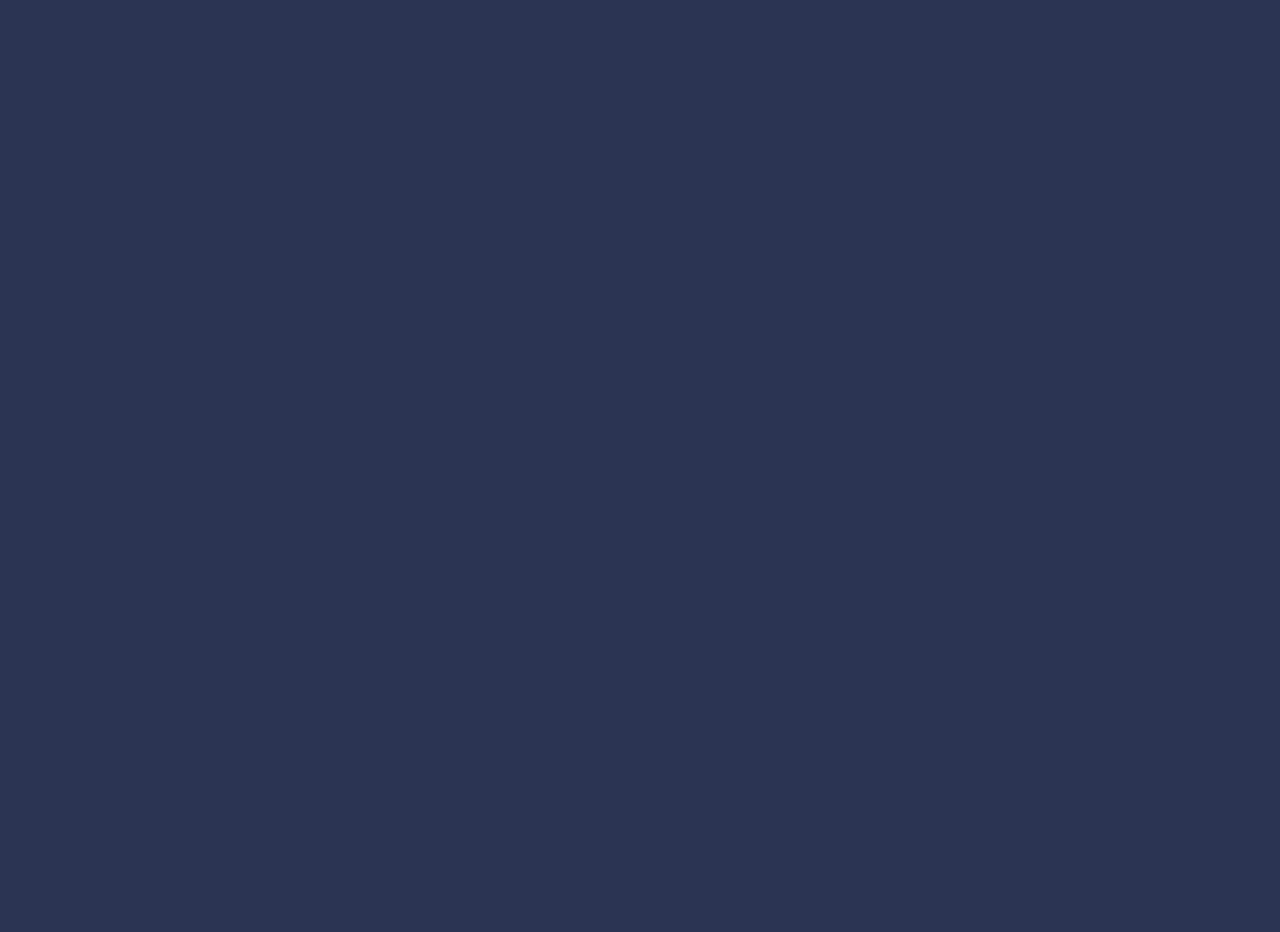
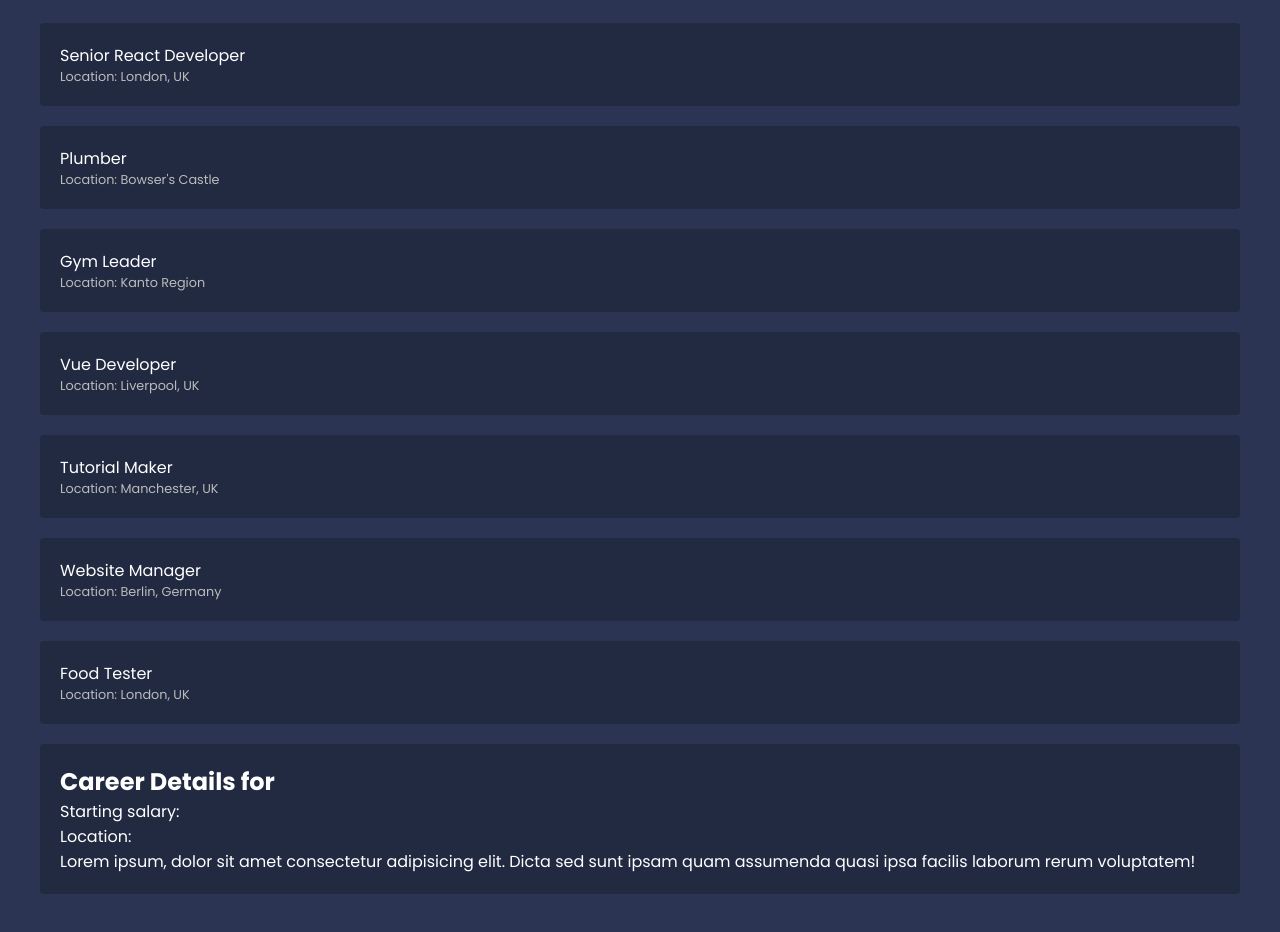
Before and after one commit to Ankit7rma/JobRouter, a React (Create React App) app: page /careerLayout/career/1 in a window 1280 px wide. Before the commit this address had no page. Shown: the part 220-1152 px from the top of the page. Before the commit the page ends 800 px from the top, so only its background shows below. Built offline with nearby package versions, Linux system fonts and the light colour scheme; data requests are answered from the project's data file.

Commit message:
Job Detail

```diff
--- a/src/components/CareerLayout.js
+++ b/src/components/CareerLayout.js
@@ -6,9 +6,8 @@ export default function CareersLayout() {
     <div className="careers-layout">
       <h2>Careers</h2>
       <p>Lorem ipsum, dolor sit amet consectetur adipisicing elit?</p>
-       <NavLink to="career" >Jobs</NavLink>
+      <NavLink to="career" >Jobs</NavLink>
       <Outlet />
-
     </div>
   )
 }
--- a/src/components/Careers.js
+++ b/src/components/Careers.js
@@ -1,5 +1,5 @@
 import { useEffect, useState } from "react";
-import { Link } from "react-router-dom";
+import { Link, Outlet } from "react-router-dom";
 
 export default function Careers() {
   const [careers, setCrs] = useState([]);
@@ -8,20 +8,21 @@ export default function Careers() {
       const data = await fetch("http://localhost:4000/careers");
       const json = await data?.json();
       setCrs(json);
-      console.log(careers);
     };
     getCareers();
   }, []);
+  // console.log(careers);
 
   return (
     <div className="careers">
       {careers?.map((career) => (
-       <> <Link to="/" key={career.id}>
+       <> <Link  to={career.id.toString()} key={career.id}>
           <p>{career.title}</p>
-        </Link>
-          <p>Salary: {career.salary}</p>
-          <p>Location: {career.location}</p></>
+
+          {/* <p>Salary: {career.salary}</sp> */}
+          <p>Location: {career.location}</p></Link></>
       ))}
+      <Outlet/>
     </div>
   );
 }
--- /dev/null
+++ b/src/components/CareersDetails.js
@@ -0,0 +1,33 @@
+import React, { useEffect, useState } from 'react'
+import { useParams } from 'react-router-dom'
+
+const CareersDetails = () => {
+    const { id } = useParams()
+
+
+const [careers, setCrs] = useState([]);
+
+
+useEffect(() => {
+  const getCareers = async () => {
+    const data = await fetch("http://localhost:4000/careers");
+    const json = await data?.json();
+    setCrs(json);
+};
+getCareers();
+}, []);
+// console.log(careers);
+const career = careers
+    return (
+        <div className="career-details">
+          <h2>Career Details for {career?.title}</h2>
+          <p>Starting salary: {career?.salary}</p>
+          <p>Location: {career?.location}</p>
+          <div className="details">
+            <p>Lorem ipsum, dolor sit amet consectetur adipisicing elit. Dicta sed sunt ipsam quam assumenda quasi ipsa facilis laborum rerum voluptatem!</p>
+          </div>
+        </div>
+      )
+    }
+
+export default CareersDetails
--- a/src/index.css
+++ b/src/index.css
@@ -101,9 +101,29 @@ form label span {
 }
 
 /* careers list */
-
+.careers > a {
+  display: block;
+  background: rgba(0,0,0,0.2);
+  padding: 20px;
+  border-radius: 4px;
+  margin: 20px 0;
+  text-decoration: none;
+}
+.careers > a:hover p {
+  color: var(--primary);
+}
+.careers p {
+  margin: 0;
+}
+.careers > a p:last-child {
+ font-size: 0.8em;
+ color: #bbb;
+}
 
 /* careers details */
-
-
-/* breadcrumbs */
+.career-details {
+  background: rgba(0,0,0,0.2);
+  padding: 20px;
+  border-radius: 4px;
+  margin: 20px 0;
+}
```
Also changed, not shown: src/App.js (+8 -0 lines).
